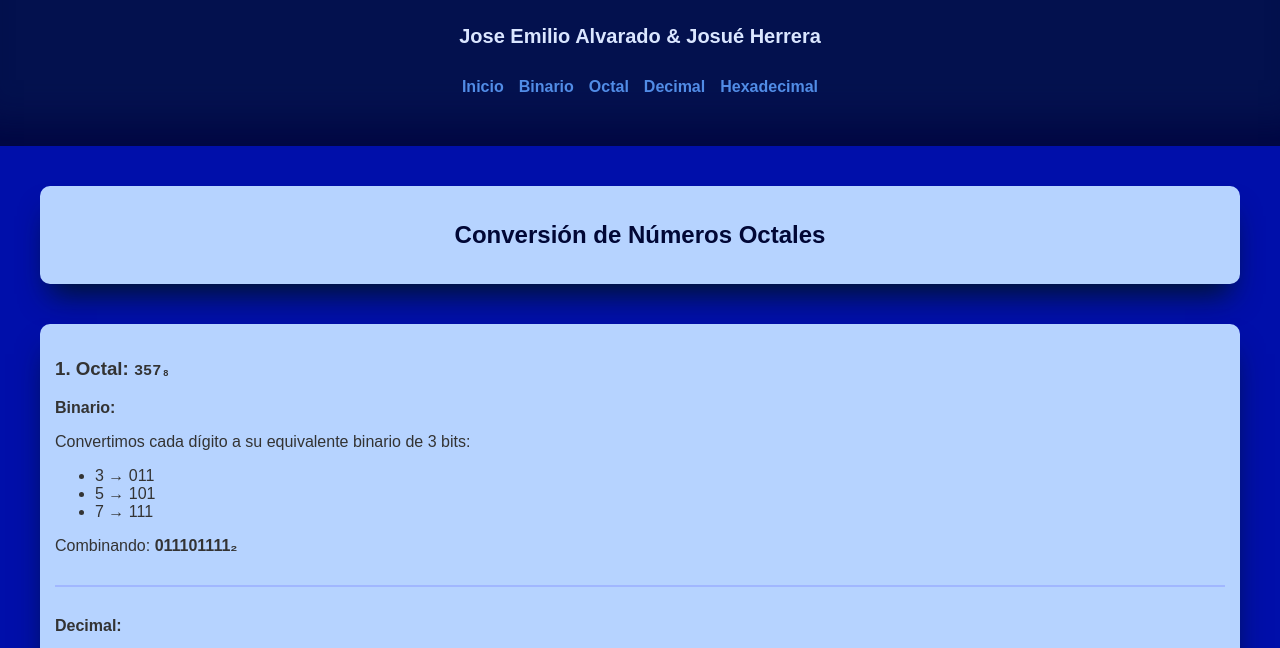
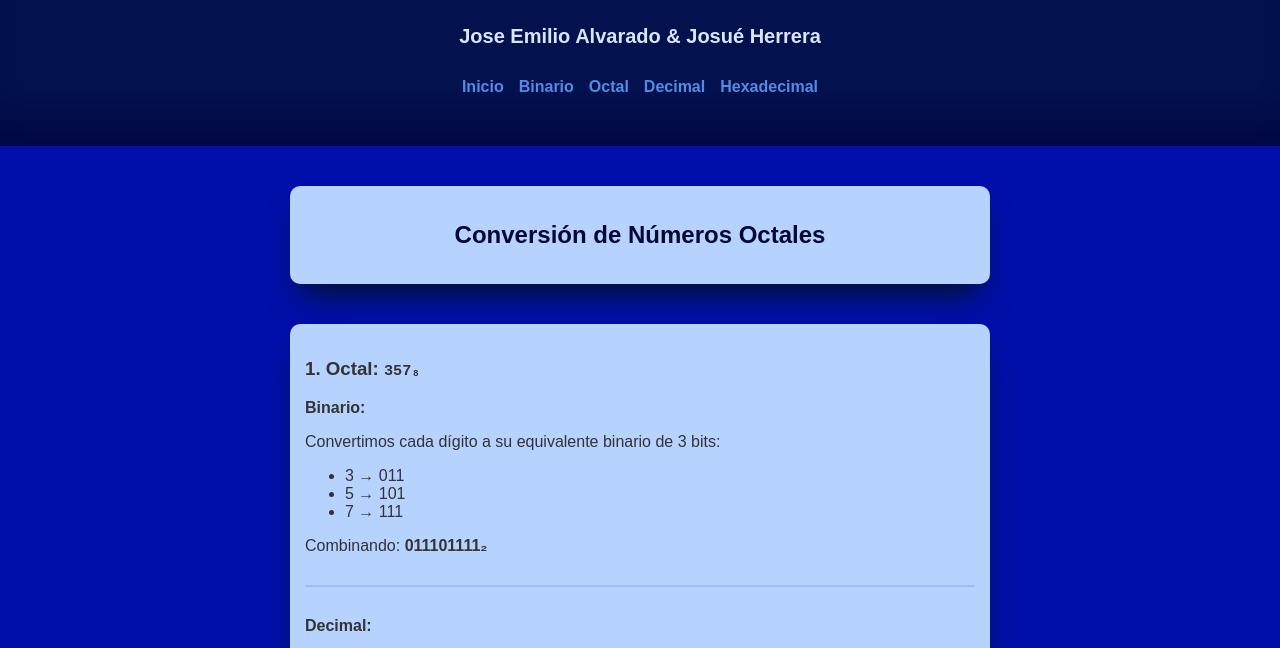
Before and after one commit to josuhz/-FOC-Tarea-HTML-, a plain HTML site: page proyecto foc html/octal.html in a window 1280 px wide. Shown: the part 99-747 px from the top of the page. Drawn offline with Linux system fonts and the light colour scheme.

Commit message:
cambios al main Please enter the commit message for your changes. Lines starting                   #

```diff
--- a/proyecto foc html/styles.css
+++ b/proyecto foc html/styles.css
@@ -83,7 +83,8 @@ section.contenido li {
 }
 
 section.contenido2 {
-    width: 1200px;
+    width: 700px;
+    max-width: 1000px;
     margin: 0 auto; /* centra horizontalmente */
     padding: 20px;
 
```
